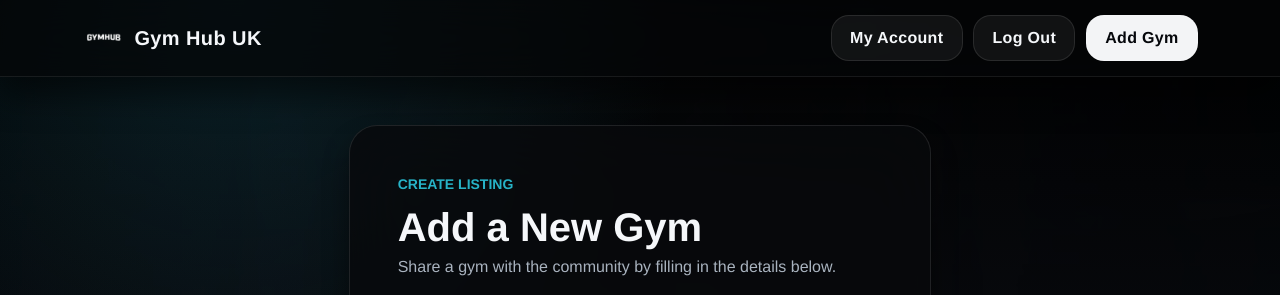
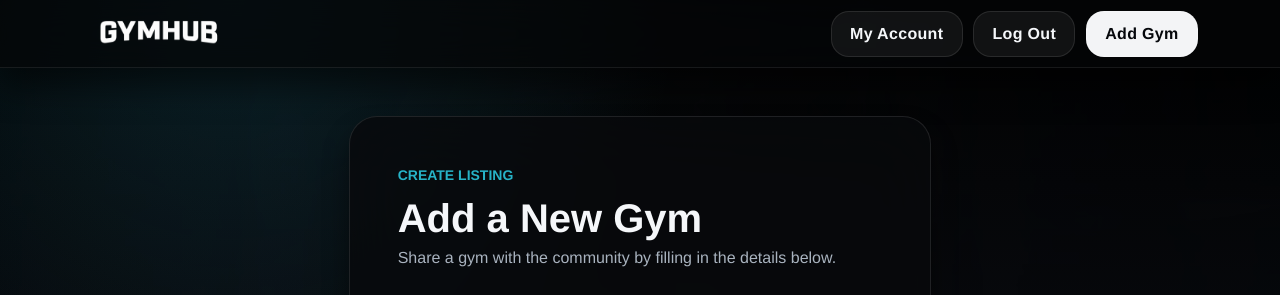
Before and after one commit to bankaiogx/gym-hub, a Django app: page /gyms/add/ in a window 1280 px wide. Shown: the top 295 px of the page. Run offline with Django 4.2, Linux system fonts and the light colour scheme; the visitor is signed in with stand-in values (Sample User, id 1); data that the repository does not hold is empty; parts of the project's set-up code (start-up, migrations or seed data) failed here and were passed over.

Commit message:
scaled logo bigger

```diff
--- a/gyms/static/gyms/css/styles.css
+++ b/gyms/static/gyms/css/styles.css
@@ -72,8 +72,9 @@ h6 {
     backdrop-filter: var(--gymxp-nav-blur);
     border-bottom: 1px solid rgba(255, 255, 255, 0.08);
     box-shadow: 0 18px 32px rgba(0, 0, 0, 0.55);
+    height: 68px;
     min-height: 68px;
-    padding-block: 0.75rem;
+    padding-block: 0;
 }
 
 .navbar .container {
@@ -85,15 +86,16 @@ h6 {
     color: var(--gymxp-foreground) !important;
     display: inline-flex;
     font-weight: 900;
-    gap: 0.65rem;
     letter-spacing: 0.02em;
+    padding: 0;
 }
 
 .navbar-brand img {
-    border-radius: 12px;
-    height: 42px;
+    height: 64px;
     object-fit: contain;
-    width: 42px;
+    transform: scale(1.55);
+    transform-origin: left center;
+    width: auto;
 }
 
 .navbar-actions {
--- a/gyms/templates/base.html
+++ b/gyms/templates/base.html
@@ -22,7 +22,6 @@
         <div class="container d-flex justify-content-between align-items-center gap-3">
             <a class="navbar-brand" href="/">
                 <img src="{% static 'gyms/images/gymhub-logo.png' %}" alt="Gym Hub UK">
-                <span>Gym Hub UK</span>
             </a>
             <div class="navbar-actions">
                 {% if not user.is_authenticated %}
```
